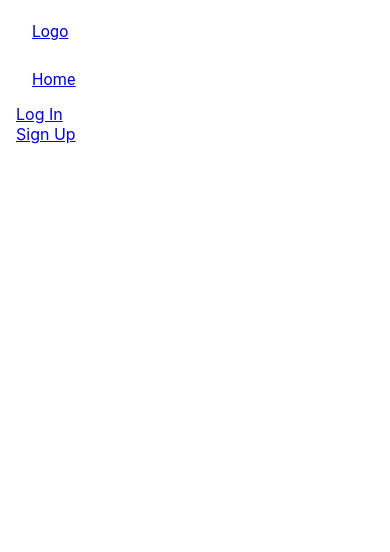
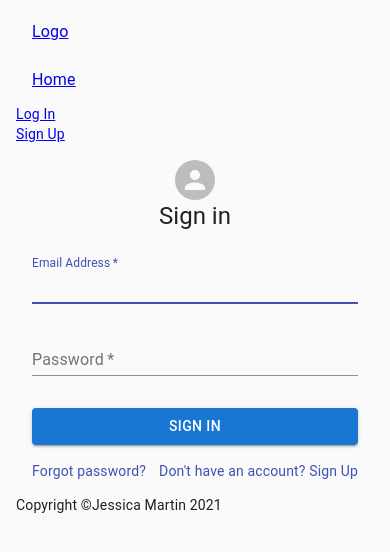
Before and after one commit to PersonofNote/react-boilerplate, a React (Create React App) app: page /login in a window 390 px wide. Shown: the top 552 px of the page. Built offline with nearby package versions, Linux system fonts and the light colour scheme.

Commit message:
Implement JWT login

```diff
--- a/src/App.js
+++ b/src/App.js
@@ -20,6 +20,10 @@ import MenuItem from '@mui/material/MenuItem';
 import { Container } from '@material-ui/core';
 import "./App.css";
 
+const printUser = AuthService.getCurrentUser();
+console.log("USER IS")
+console.log(printUser);
+
 const App = () => {
   const [showModeratorBoard, setShowModeratorBoard] = useState(false);
   const [showAdminBoard, setShowAdminBoard] = useState(false);
@@ -30,8 +34,8 @@ const App = () => {
     console.log(user)
     if (user) {
       setCurrentUser(user);
-      setShowModeratorBoard(user.roles.includes("ROLE_MODERATOR"));
-      setShowAdminBoard(user.roles.includes("ROLE_ADMIN"));
+      //setShowModeratorBoard(user.roles.includes("ROLE_MODERATOR"));
+      //setShowAdminBoard(user.roles.includes("ROLE_ADMIN"));
     }
   }, []);
 
@@ -52,12 +56,12 @@ const App = () => {
         </MenuItem>
         <div className="navbar-nav mr-auto">
         <MenuItem>
-          <li className="nav-item">
           <Link to={"/"} className="nav-link">
               Home
           </Link>
-          </li>
         </MenuItem>
+        {!currentUser && (
+          <>
           <li className="nav-item">
             <Link to={"/login"} className="nav-link">
               Log In
@@ -68,6 +72,8 @@ const App = () => {
               Sign Up
             </Link>
           </li>
+          </>
+        )}
           {showModeratorBoard && (
             <li className="nav-item">
               <Link to={"/mod"} className="nav-link">
@@ -85,21 +91,26 @@ const App = () => {
           )}
 
           {currentUser && (
+            <>
               <li className="nav-item">
                 <Link to={"/user"} className="nav-link">
                   User
                 </Link>
               </li>
+              <li> <button onClick={logOut}> Logout </button> </li>
+            </>
           )}
         </div>
       </MenuList>
     </nav>
       <Routes>
           <Route index element={<Home />} />
+          <Route path="/login" element={<Login />} />
           <Route path="/register" element={<Register />} />
           <Route path="users/:userId" element={<Profile />} />
       </Routes>
     </BrowserRouter>
+    <Footer />
   </Container>
   </>
 
--- a/src/components/Footer.js
+++ b/src/components/Footer.js
@@ -1,4 +1,5 @@
 import React from "react";
+
 
 const Footer = () => {
   return (
--- a/src/components/Login.js
+++ b/src/components/Login.js
@@ -1,7 +1,16 @@
 import React, { useState, useRef } from "react";
 import Form from "react-validation/build/form";
-import Input from "react-validation/build/input";
+import FormControl from '@mui/material/FormControl';
+//import Input from "react-validation/build/input";
 import CheckButton from "react-validation/build/button";
+import Button from '@mui/material/Button';
+import FormLabel from '@mui/material/FormLabel';
+import FormHelperText from '@mui/material/FormHelperText';
+import { InputLabel, Input } from '@mui/material';
+import { useNavigate } from "react-router-dom";
+
+// TEST
+import { Avatar, TextField, CssBaseline, Link, Grid, Box, Typography, Container } from "@material-ui/core";
 
 import AuthService from "../services/auth.service";
 
@@ -39,9 +48,14 @@ const Login = (props) => {
 
     setMessage("");
     setLoading(true);
-
-    form.current.validateAll();
-
+    // TODO: implement form validation with different library (current library uses deprecated api)
+    //form.current.validateAll();
+    AuthService.login(username, password).then((response) => {
+     if(response.status === 200) {
+       return response.user
+     }
+    }).catch(err => {console.log("There was an error! " + err)})
+    /*
     if (checkBtn.current.context._errors.length === 0) {
       AuthService.login(username, password).then(
         () => {
@@ -63,63 +77,72 @@ const Login = (props) => {
     } else {
       setLoading(false);
     }
+    */
   };
 
-  return (
-    <div className="col-md-12">
-      <div className="card card-container">
-        <img
-          src="//ssl.gstatic.com/accounts/ui/avatar_2x.png"
-          alt="profile-img"
-          className="profile-img-card"
-        />
-
-        <Form onSubmit={handleLogin} ref={form}>
-          <div className="form-group">
-            <label htmlFor="username">Username</label>
-            <Input
-              type="text"
-              className="form-control"
-              name="username"
-              value={username}
-              onChange={onChangeUsername}
-              validations={[required]}
-            />
-          </div>
-
-          <div className="form-group">
-            <label htmlFor="password">Password</label>
-            <Input
-              type="password"
-              className="form-control"
-              name="password"
-              value={password}
-              onChange={onChangePassword}
-              validations={[required]}
-            />
-          </div>
-
-          <div className="form-group">
-            <button className="btn btn-primary btn-block" disabled={loading}>
-              {loading && (
-                <span className="spinner-border spinner-border-sm"></span>
-              )}
-              <span>Login</span>
-            </button>
-          </div>
-
-          {message && (
-            <div className="form-group">
-              <div className="alert alert-danger" role="alert">
-                {message}
-              </div>
-            </div>
-          )}
-          <CheckButton style={{ display: "none" }} ref={checkBtn} />
-        </Form>
-      </div>
-    </div>
-  );
+ return (
+  <Container component="main" maxWidth="xs">
+  <CssBaseline />
+  <Box
+    sx={{
+      marginTop: 8,
+      display: 'flex',
+      flexDirection: 'column',
+      alignItems: 'center',
+    }}
+  >
+    <Avatar sx={{ m: 1, bgcolor: 'secondary.main' }}>
+    </Avatar>
+    <Typography component="h1" variant="h5">
+      Sign in
+    </Typography>
+    <Box component="form" onSubmit={handleLogin} noValidate sx={{ mt: 1 }}>
+      <TextField
+        margin="normal"
+        required
+        fullWidth
+        id="email"
+        label="Email Address"
+        name="email"
+        autoComplete="email"
+        autoFocus
+        onChange = {onChangeUsername}
+      />
+      <TextField
+        margin="normal"
+        required
+        fullWidth
+        name="password"
+        label="Password"
+        type="password"
+        id="password"
+        autoComplete="current-password"
+        onChange = {onChangePassword}
+      />
+      <Button
+        type="submit"
+        fullWidth
+        variant="contained"
+        sx={{ mt: 3, mb: 2 }}
+      >
+        Sign In
+      </Button>
+      <Grid container>
+        <Grid item xs>
+          <Link href="#" variant="body2">
+            Forgot password?
+          </Link>
+        </Grid>
+        <Grid item>
+          <Link href="#" variant="body2">
+            {"Don't have an account? Sign Up"}
+          </Link>
+        </Grid>
+      </Grid>
+    </Box>
+  </Box>
+</Container>
+ );
 };
 
-export default Login;
+export default Login
--- a/src/components/Register.js
+++ b/src/components/Register.js
@@ -48,7 +48,6 @@ const vpassword = (value) => {
 };
 
 const Register = (props) => {
-  console.log("REGISTER PAGE")
   const form = useRef();
   const checkBtn = useRef();
 
--- a/src/services/auth.service.js
+++ b/src/services/auth.service.js
@@ -1,9 +1,10 @@
 import axios from "axios";
 
-const API_URL = "http://localhost:5000/auth/";
+// TODO: set up env vars
+const API_URL = "http://localhost:5000/";
 
 const register = (username, email, password) => {
-  return axios.post(API_URL + "signup", {
+  return axios.post(API_URL + "auth/signup", {
     username,
     email,
     password,
@@ -11,17 +12,19 @@ const register = (username, email, password) => {
 };
 
 const login = (username, password) => {
+  console.log("Logging in")
   return axios
-    .post(API_URL + "signin", {
+    .post(API_URL + "/auth/signin", {
       username,
       password,
     })
     .then((response) => {
-      if (response.data.accessToken) {
-        localStorage.setItem("user", JSON.stringify(response.data));
+      console.log("AXIO RES")
+      console.log(response)
+      if (response.data.user.access_token) {
+        localStorage.setItem("user", JSON.stringify(response.data.user));
       }
-
-      return response.data;
+      return response.data.user;
     });
 };
 
@@ -33,6 +36,7 @@ const getCurrentUser = () => {
   return JSON.parse(localStorage.getItem("user"));
 };
 
+
 const AuthService = {
   register,
   login,
```
Also changed, not shown: src/services/auth-header.js (line endings or trailing spaces). Lines whose indentation alone changed are shown as unchanged.
